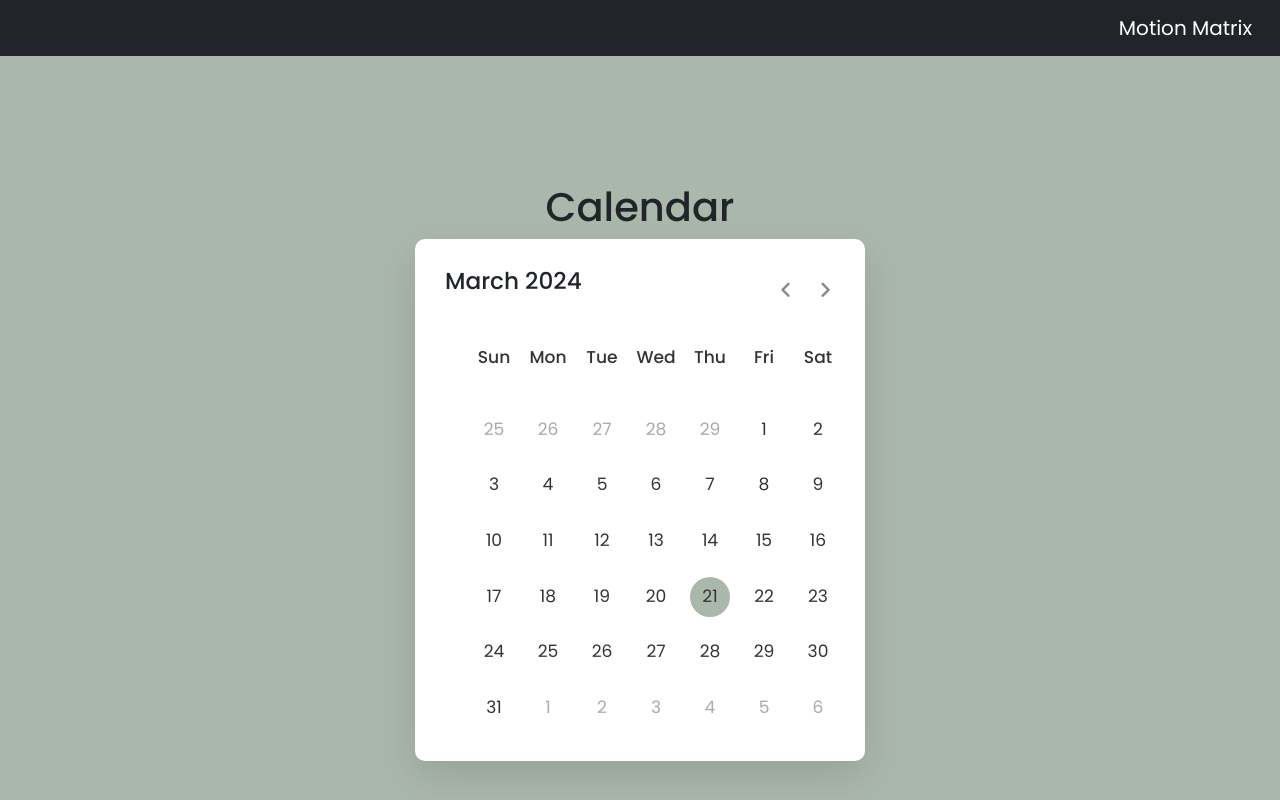
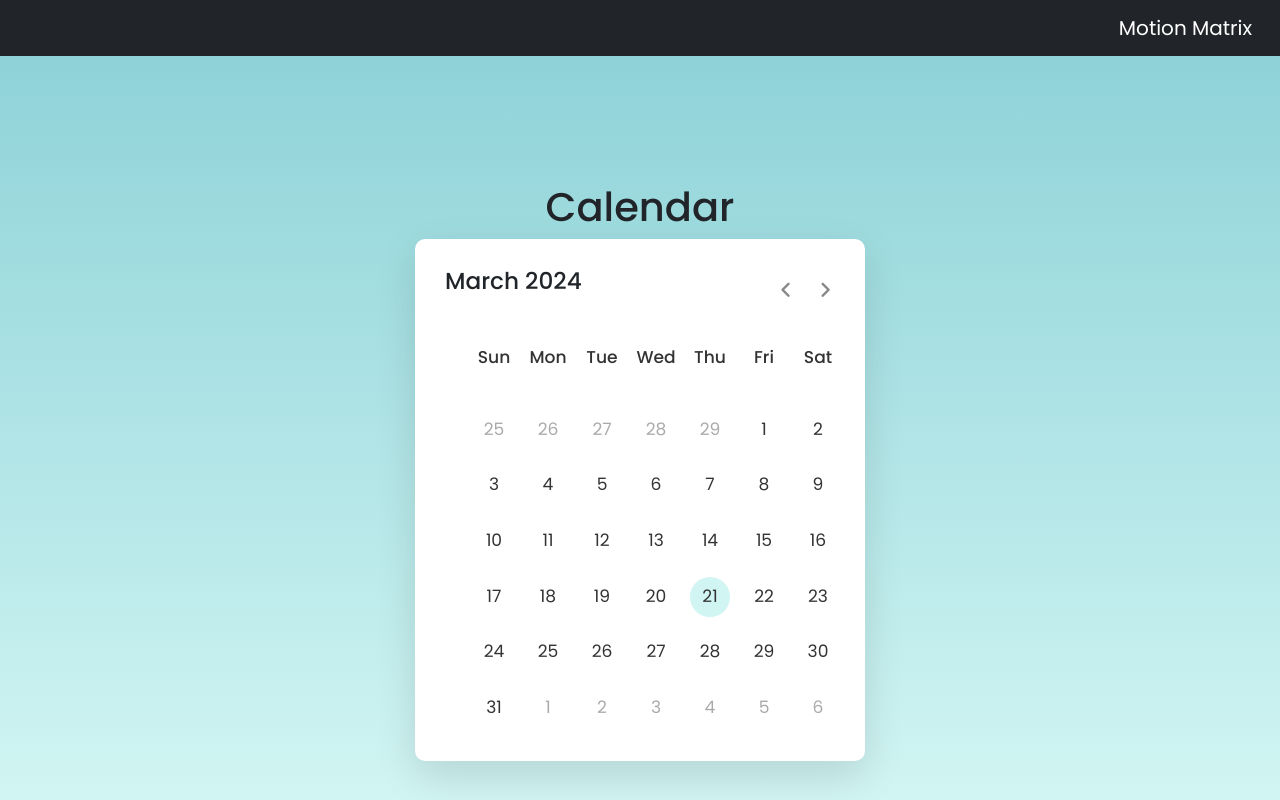
Before and after one commit to kcsheraj/Motion-Matrix, a Django app: page /calendarPage/ in a window 1280 px wide. Run offline with Django 4.2, Linux system fonts and the light colour scheme.

Commit message:
calender background css

```diff
--- a/myproject/myapp/static/css/calendarPage.css
+++ b/myproject/myapp/static/css/calendarPage.css
@@ -11,7 +11,7 @@ body {
   padding: 0 10px;
   justify-content: center;
   min-height: 100vh;
-  background: #aab8ab;
+  background: linear-gradient(#89D0D6, #D1F5F3);
 }
 .wrapper {
   width: 450px;
@@ -95,7 +95,7 @@ header .current-date {
   transform: translate(-50%, -50%);
 }
 .days li.active::before {
-  background: #aab8ab;
+  background: #D1F5F3;
 }
 .days li:not(.active):hover::before {
   background: #f2f2f2;
```
Also changed, not shown: myproject/db.sqlite3.
